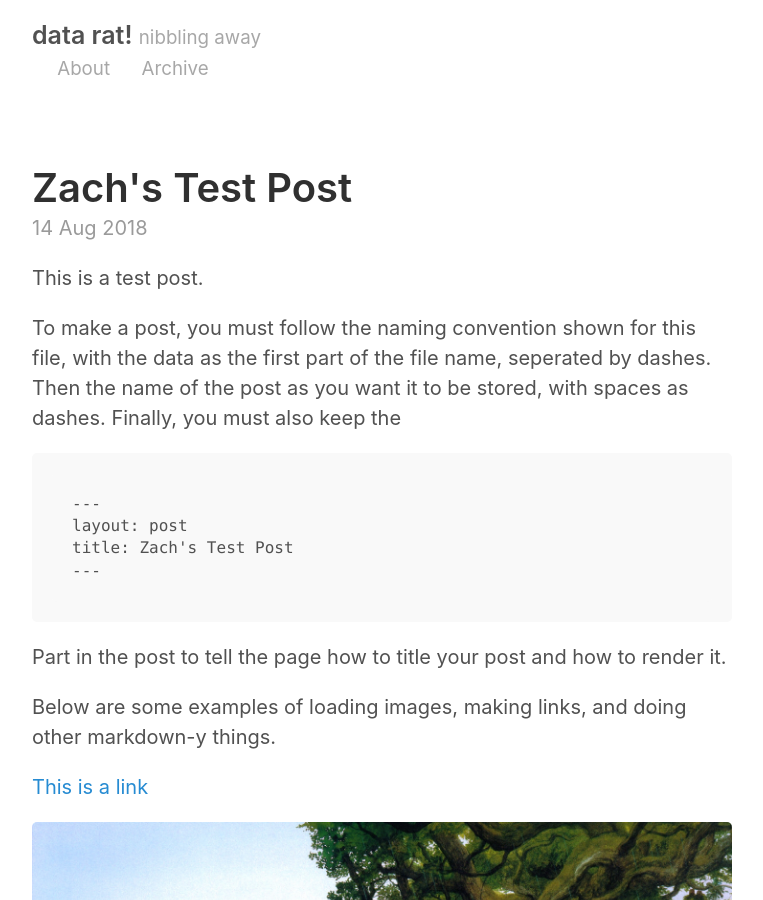
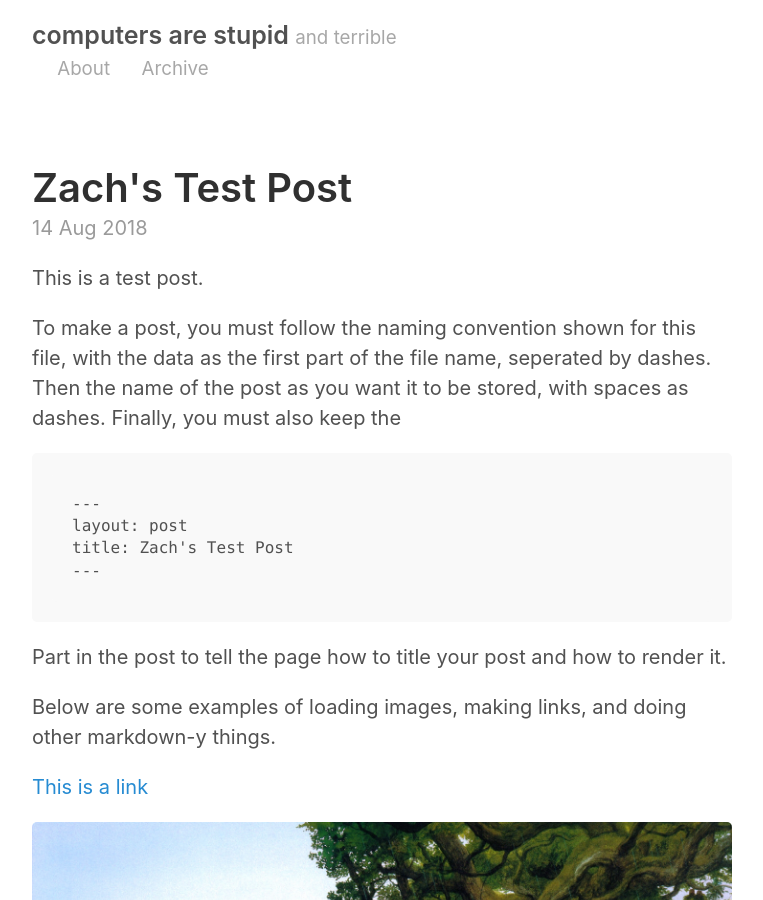
Before and after one commit to aawil/aawil.github.io, a Jekyll site: the page built from index.html, in a window 1280 px wide and 900 px high. Shown: the whole window, without its empty margins (258-1021 px from the left). Built offline with Jekyll 4.4.1, drawn with Linux system fonts in a browser that asks for light colours; the list of posts is cut into pages by our own code.

Commit message:
change blog title again

```diff
--- a/_config.yml
+++ b/_config.yml
@@ -2,8 +2,8 @@
 permalink:           pretty
 
 # Setup
-title:               data rat!
-tagline:             nibbling away
+title:               computers are stupid
+tagline:             and terrible
 url:                 http://aawil.github.io
 paginate:            2
 baseurl:             ""
```
